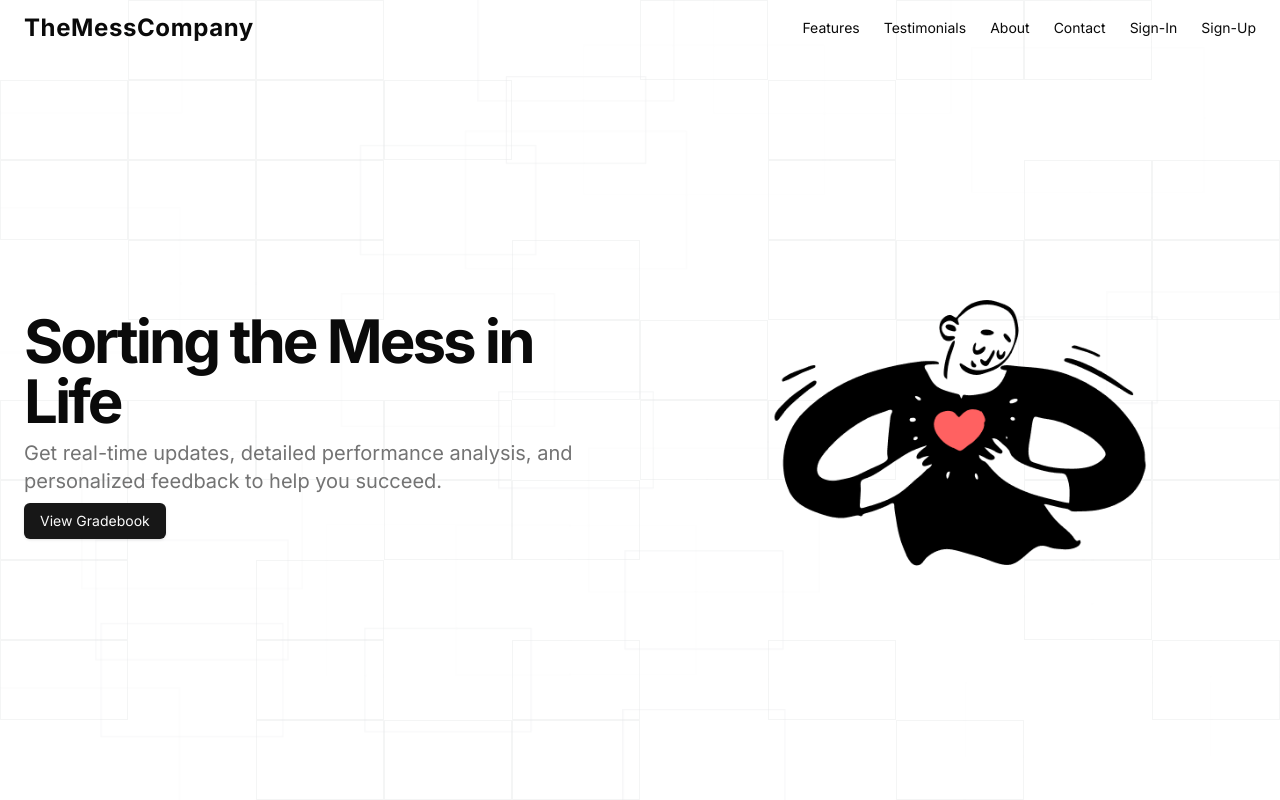
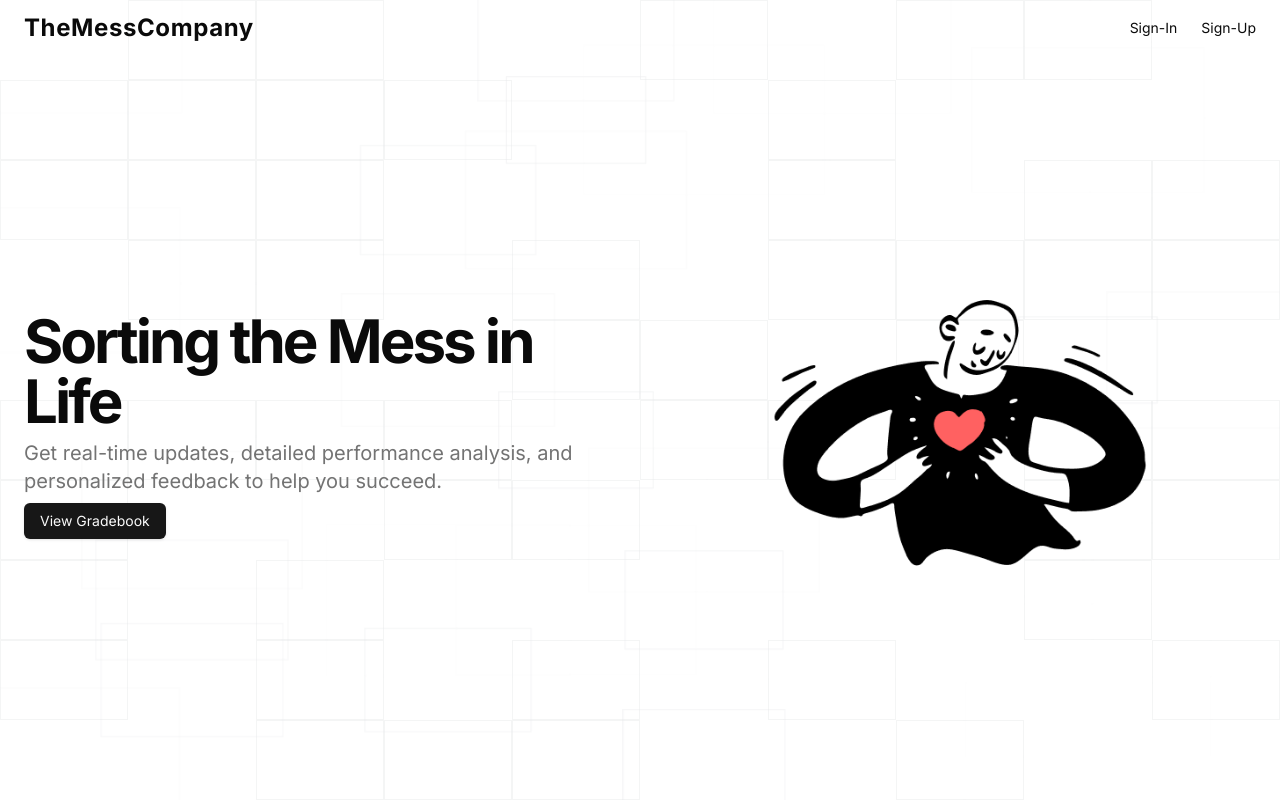
Before and after one commit to platinumpizza29/TheMessCompany, a Next.js app: page / in a window 1280 px wide. Shown: the top 800 px of the page. Built offline with nearby package versions, Linux system fonts and the light colour scheme.

Commit message:
refactor: Update welcome message on sign in page and remove unnecessary navigation links.

```diff
--- a/src/app/auth/signin/page.tsx
+++ b/src/app/auth/signin/page.tsx
@@ -115,7 +115,7 @@ export default function SignInPage() {
               </a>
 
               <h1 className="mt-2 text-2xl font-bold text-gray-900 sm:text-3xl md:text-4xl">
-                Welcome to Squid 🦑
+                Welcome to TheMesscompany
               </h1>
 
               <p className="mt-4 leading-relaxed text-gray-500">
--- a/src/app/page.tsx
+++ b/src/app/page.tsx
@@ -30,34 +30,6 @@ export default function App() {
             <h2 className="text-2xl font-bold tracking-wide">TheMessCompany</h2>
           </Link>
           <nav className="ml-auto flex gap-4 sm:gap-6">
-            <Link
-              className="text-sm font-medium underline-offset-4 hover:underline"
-              href="#"
-              rel="ugc"
-            >
-              Features
-            </Link>
-            <Link
-              className="text-sm font-medium underline-offset-4 hover:underline"
-              href="#"
-              rel="ugc"
-            >
-              Testimonials
-            </Link>
-            <Link
-              className="text-sm font-medium underline-offset-4 hover:underline"
-              href="#"
-              rel="ugc"
-            >
-              About
-            </Link>
-            <Link
-              className="text-sm font-medium underline-offset-4 hover:underline"
-              href="#"
-              rel="ugc"
-            >
-              Contact
-            </Link>
             <Link
               className="text-sm font-medium underline-offset-4 hover:underline"
               href="/auth/signin"
```
